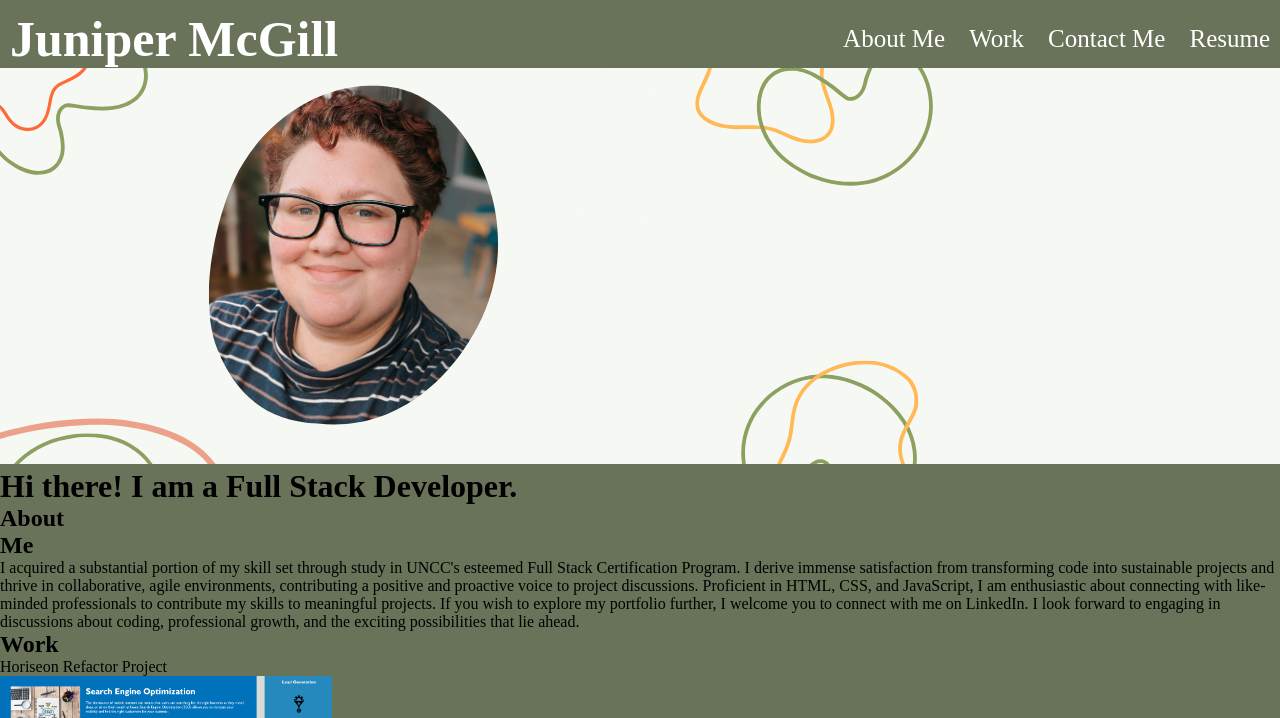
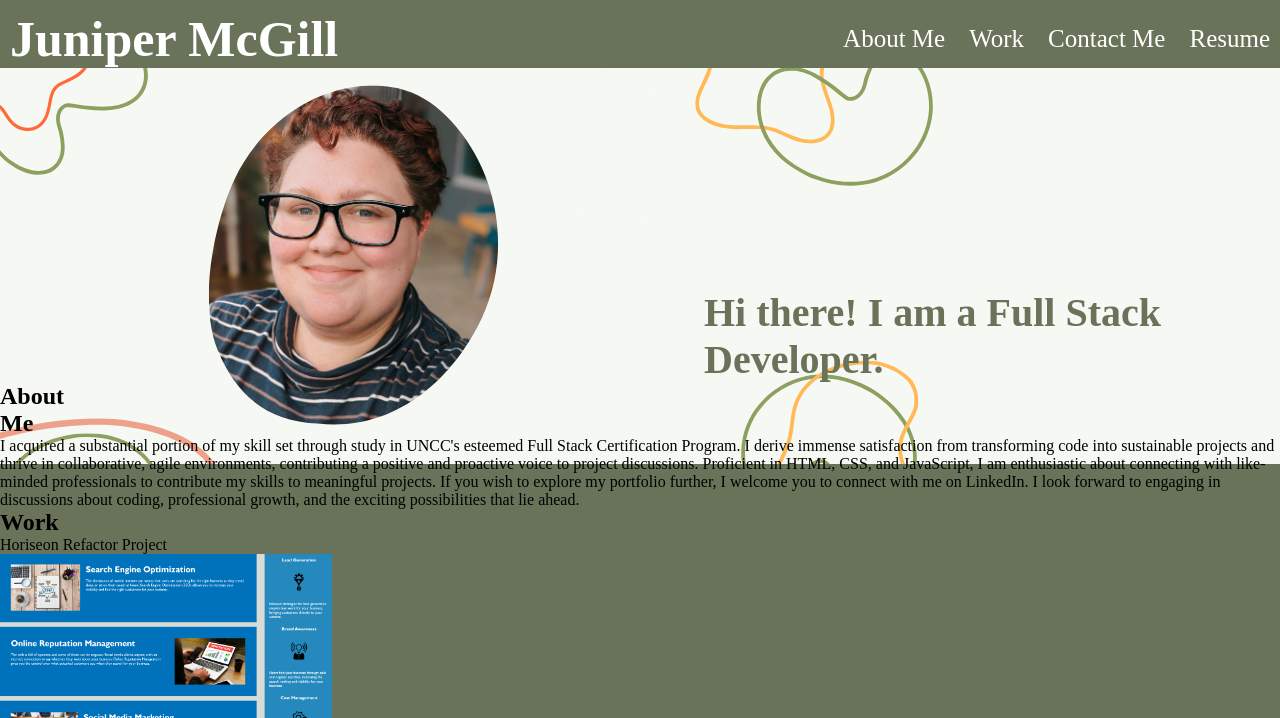
Before and after one commit to JuniperWrenMcGill/McGill-Portfolio, a plain HTML site: page index.html in a window 1280 px wide. Shown: the top 718 px of the page. Drawn offline with Linux system fonts and the light colour scheme.

Commit message:
styled banner

```diff
--- a/assets/style.css
+++ b/assets/style.css
@@ -59,3 +59,13 @@ nav ul li a::after {
 nav ul li a:hover::after{
     width: 100%;
 }
+
+/* banner styling */
+
+.banner-text {
+    color: #697359;
+    text-decoration: none;
+    font-size: 20px;
+    margin-left: 55%;
+    margin-top: -14%;
+}
```
